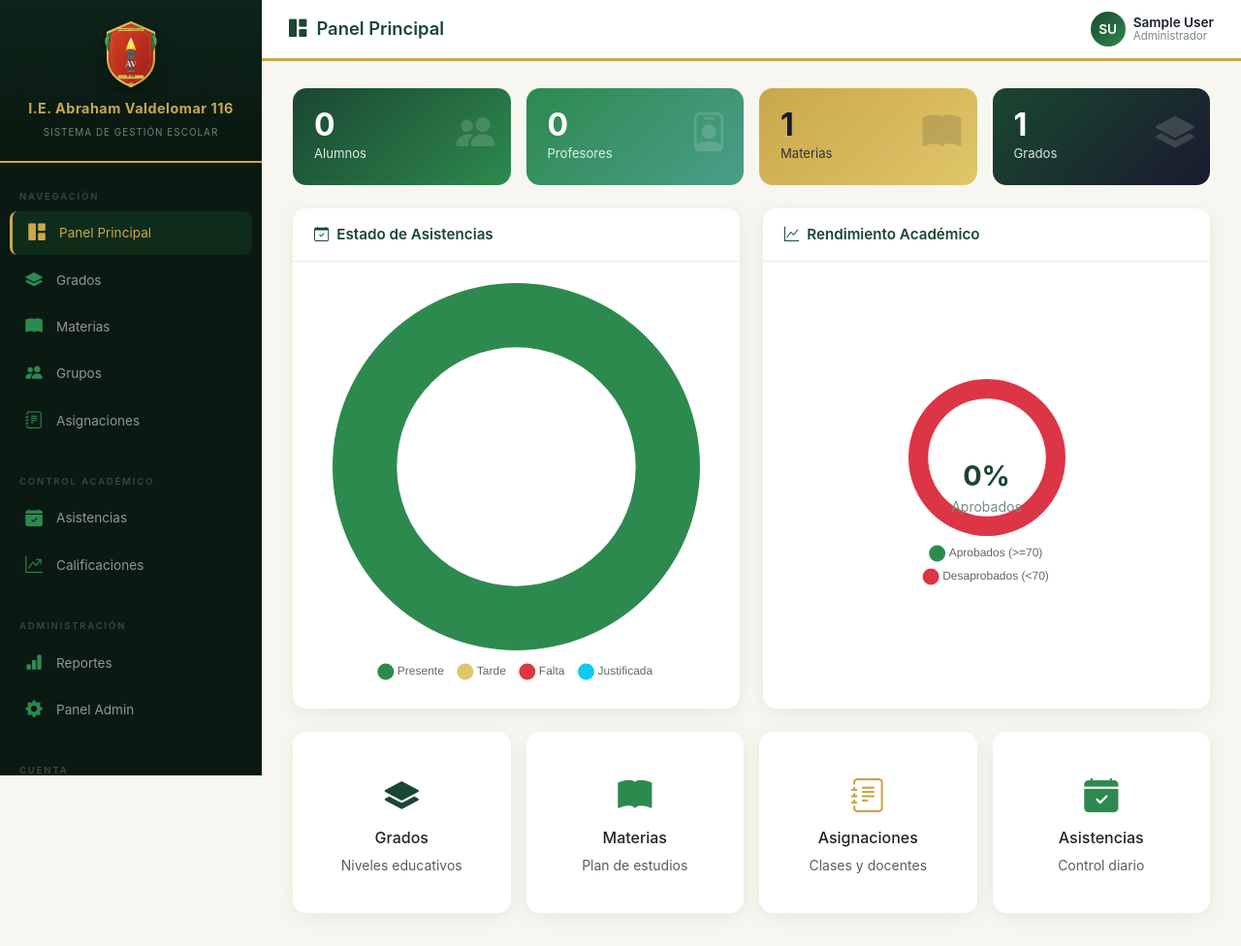
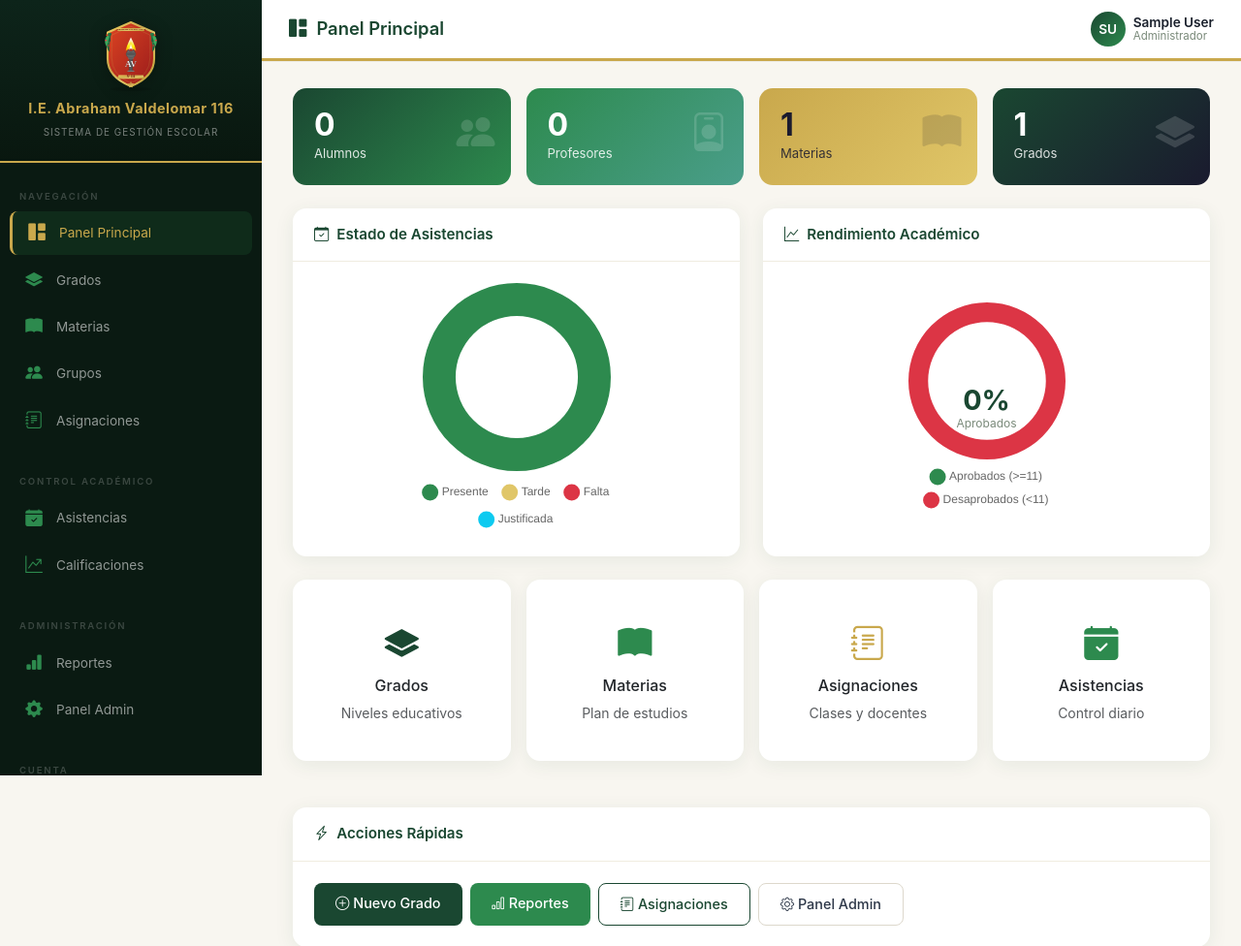
Before and after one commit to Pierxsss7/sistema-escolar-valdelomar, a Django app: page /home/ in a window 1280 px wide. Shown: the top 976 px of the page at 97% size. Run offline with Django 5.2, Linux system fonts and the light colour scheme; a user stored in the database is signed in; tables that the repository leaves empty hold one stand-in row (values such as "Sample post").

Commit message:
Fix: escala 0-20 peruana y centrado de gráficos

```diff
--- a/calificaciones/models.py
+++ b/calificaciones/models.py
@@ -29,7 +29,7 @@
     nota = models.DecimalField(
         max_digits=5,
         decimal_places=2,
-        validators=[MinValueValidator(0), MaxValueValidator(100)],
+        validators=[MinValueValidator(0), MaxValueValidator(20)],
     )
     observaciones = models.TextField(blank=True, null=True)
     fecha_registro = models.DateTimeField(auto_now_add=True)
--- a/config/urls.py
+++ b/config/urls.py
@@ -35,7 +35,7 @@
 
     calificaciones = Calificacion.objects.all()
     total_calif = calificaciones.count()
-    calif_aprobadas = calificaciones.filter(nota__gte=70).count() if total_calif else 0
+    calif_aprobadas = calificaciones.filter(nota__gte=11).count() if total_calif else 0
     calif_desaprobadas = total_calif - calif_aprobadas
 
     context = {
--- a/static/css/styles.css
+++ b/static/css/styles.css
@@ -551,10 +551,66 @@
 .nav-card:hover { border-color: var(--emerald); transform: translateY(-3px); box-shadow: var(--card-hover-shadow); }
 .nav-card .card-body { display: flex; flex-direction: column; align-items: center; justify-content: center; }
 
-/* ===== CHART OVERLAY ===== */
+/* ===== CHARTS ===== */
+.chart-card-body {
+    display: flex;
+    align-items: center;
+    justify-content: center;
+    min-height: 280px;
+    padding: 22px;
+}
+
+.chart-container {
+    position: relative;
+    width: 220px;
+    height: 220px;
+}
+
+.chart-container canvas {
+    display: block;
+    width: 100% !important;
+    height: 100% !important;
+}
+
+.chart-canvas {
+    max-width: 260px;
+    max-height: 260px;
+}
+
 .chart-center-label {
-    position: absolute; top: 50%; left: 50%; transform: translate(-50%, -50%);
-    text-align: center; pointer-events: none;
+    position: absolute;
+    top: 50%;
+    left: 50%;
+    transform: translate(-50%, -50%);
+    text-align: center;
+    pointer-events: none;
+}
+
+.chart-pct {
+    font-size: 1.8rem;
+    color: var(--primary);
+    line-height: 1;
+    display: block;
+}
+
+.chart-label {
+    color: var(--text-light);
+    display: block;
+    font-size: 0.75rem;
+}
+
+/* ===== PROGRESS BAR ===== */
+.progress-grade {
+    height: 6px;
+    background: #f0ece0;
+    border-radius: 4px;
+    overflow: hidden;
+}
+
+.progress-grade .progress-bar {
+    height: 100%;
+    border-radius: 4px;
+    transition: width 0.3s ease;
 }
 
 /* ===== SUBJECT CARDS ===== */
--- a/templates/calificaciones/boleta.html
+++ b/templates/calificaciones/boleta.html
@@ -43,7 +43,7 @@
             <tr>
                 <td class="materia-name">{{ materia.grouper.nombre }}</td>
                 {% for c in materia.list %}
-                <td class="nota {% if c.nota >= 70 %}nota-aprobada{% elif c.nota >= 50 %}nota-regular{% else %}nota-desaprobada{% endif %}">
+                <td class="nota {% if c.nota >= 11 %}nota-aprobada{% elif c.nota >= 8 %}nota-regular{% else %}nota-desaprobada{% endif %}">
                     {{ c.nota|floatformat:0 }}
                 </td>
                 {% endfor %}
@@ -60,8 +60,8 @@
         <div class="promedio-label">Promedio General</div>
         <div class="promedio-valor">{{ promedio|floatformat:1 }}</div>
         <div class="promedio-rango">
-            {% if promedio >= 70 %}🌟 Destacado
-            {% elif promedio >= 50 %}📈 En Progreso
+            {% if promedio >= 17 %}🌟 Destacado
+            {% elif promedio >= 11 %}📈 En Progreso
             {% else %}📉 Requiere Apoyo{% endif %}
         </div>
     </div>
--- a/templates/calificaciones/registrar.html
+++ b/templates/calificaciones/registrar.html
@@ -48,8 +48,8 @@
                     <td class="fw-semibold">{{ alumno.get_full_name }}</td>
                     <td>
                         <div class="input-group" style="max-width: 200px;">
-                            <input type="number" name="nota_{{ alumno.id }}" class="form-control" min="0" max="100" step="0.1" placeholder="0-100">
-                            <span class="input-group-text">pts</span>
+                            <input type="number" name="nota_{{ alumno.id }}" class="form-control" min="0" max="20" step="0.1" placeholder="0-20">
+                            <span class="input-group-text">/20</span>
                         </div>
                     </td>
                 </tr>
--- a/templates/home.html
+++ b/templates/home.html
@@ -46,8 +46,8 @@
             <div class="card-header d-flex align-items-center gap-2">
                 <i class="bi bi-calendar-check"></i> Estado de Asistencias
             </div>
-            <div class="card-body">
-                <canvas id="attendanceChart" height="200"></canvas>
+            <div class="card-body chart-card-body">
+                <canvas id="attendanceChart" class="chart-canvas"></canvas>
             </div>
         </div>
     </div>
@@ -56,12 +56,12 @@
             <div class="card-header d-flex align-items-center gap-2">
                 <i class="bi bi-graph-up"></i> Rendimiento Académico
             </div>
-            <div class="card-body d-flex align-items-center justify-content-center">
-                <div style="position:relative; width:220px; height:220px;">
+            <div class="card-body chart-card-body">
+                <div class="chart-container">
                     <canvas id="gradesChart"></canvas>
                     <div class="chart-center-label">
-                        <strong style="font-size:1.8rem; color:var(--primary);">{% widthratio calif_aprobadas total_calificaciones 100 %}%</strong>
-                        <small style="color:var(--text-light); display:block;">Aprobados</small>
+                        <strong class="chart-pct">{% widthratio calif_aprobadas total_calificaciones 100 %}%</strong>
+                        <small class="chart-label">Aprobados</small>
                     </div>
                 </div>
             </div>
@@ -433,7 +433,7 @@
 new Chart(ctx2, {
     type: 'doughnut',
     data: {
-        labels: ['Aprobados (>=70)', 'Desaprobados (<70)'],
+        labels: ['Aprobados (>=11)', 'Desaprobados (<11)'],
         datasets: [{
             data: [{{ calif_aprobadas }}, {{ calif_desaprobadas }}],
             backgroundColor: ['#2d8a4e', '#dc3545'],
--- a/templates/usuarios/dashboard_padre.html
+++ b/templates/usuarios/dashboard_padre.html
@@ -80,8 +80,8 @@
                                 <td>{{ c.periodo.nombre }}</td>
                                 <td>
                                     <span class="badge-custom badge
-                                        {% if c.nota >= 70 %}bg-success
-                                        {% elif c.nota >= 50 %}bg-warning text-dark
+                                        {% if c.nota >= 11 %}bg-success
+                                        {% elif c.nota >= 8 %}bg-warning text-dark
                                         {% else %}bg-danger{% endif %}">
                                         {{ c.nota|floatformat:0 }}
                                     </span>
```
Also changed, not shown: academico/management/commands/cargar_datos_prueba.py (+4 -4 lines), templates/calificaciones/lista.html (+5 -5 lines), templates/calificaciones/mis_calificaciones.html (+6 -6 lines), templates/usuarios/hijo_calificaciones.html (+5 -5 lines), calificaciones/migrations/0003_alter_calificacion_nota.py (added).
